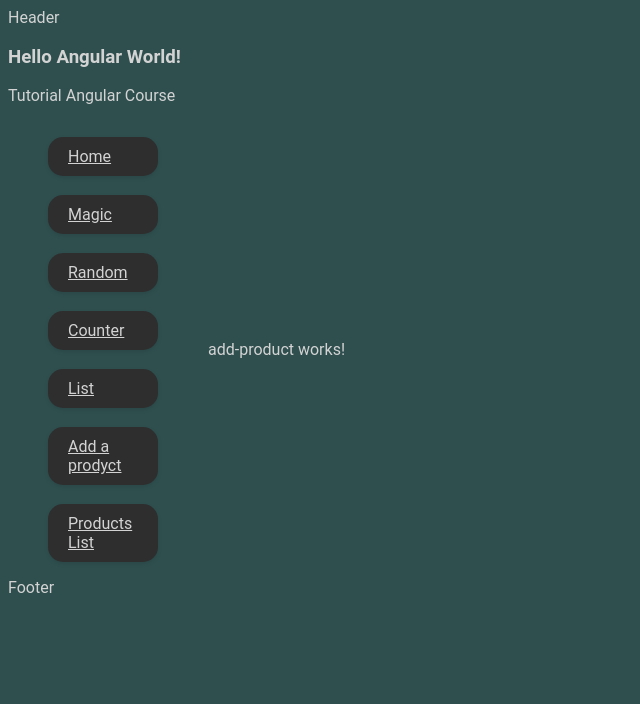
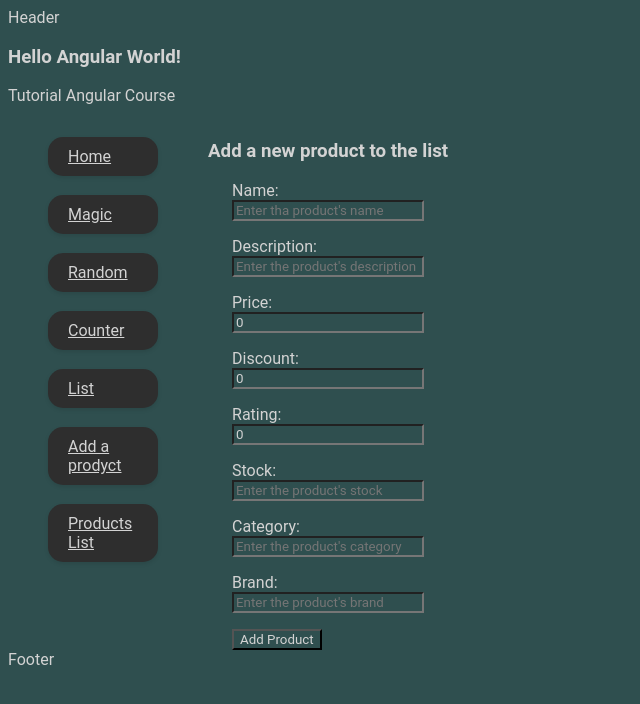
Before and after one commit to rcamarano/curso-angular, an Angular app: page /addProduct in a window 1280 px wide. Shown: the top 704 px of the page, without its empty margins (0-640 px from the left). Built offline with nearby package versions, Linux system fonts and the light colour scheme.

Commit message:
addProduct component created, rendering addProduct form and conecting with api but still sending empty object

```diff
--- a/src/app/components/add-product/add-product.component.css
+++ b/src/app/components/add-product/add-product.component.css
@@ -0,0 +1,10 @@
+.forms {
+    width: 80%;
+    margin: 0 auto;
+}
+
+.form-group {
+    display: flex;
+    flex-direction: column;
+    margin-bottom: 1em;
+}
--- a/src/app/components/add-product/add-product.component.html
+++ b/src/app/components/add-product/add-product.component.html
@@ -1 +1,36 @@
-<p>add-product works!</p>
+<h3>Add a new product to the list</h3>
+<form [formGroup]=" productForm " class="forms" (ngSubmit)="addProduct()">
+    <div class="form-group">
+        <label for="name">Name:</label>
+        <input type="text" placeholder="Enter tha product's name" formControlName="title" required>
+    </div>
+    <div class="form-group">
+        <label for="type">Description:</label>
+        <input type="text" placeholder="Enter the product's description" formControlName="description" required>
+    </div>
+    <div class="form-group">
+        <label for="age">Price:</label>
+        <input type="number" placeholder="Enter the product's price" formControlName="price" required>
+    </div>
+    <div class="form-group">
+        <label for="age">Discount:</label>
+        <input type="number" placeholder="Enter the product's discount percentage" formControlName="discountPercentage" required>
+    </div>
+    <div class="form-group">
+        <label for="age">Rating:</label>
+        <input type="number" placeholder="Enter the product's rating" formControlName="rating" required>
+    </div>
+    <div class="form-group">
+        <label for="age">Stock:</label>
+        <input type="number" placeholder="Enter the product's stock" ormControlName="stock" required>
+    </div>
+    <div class="form-group">
+        <label for="type">Category:</label>
+        <input type="text" placeholder="Enter the product's category" formControlName="category" required>
+    </div>
+    <div class="form-group">
+        <label for="type">Brand:</label>
+        <input type="text" placeholder="Enter the product's brand" formControlName="brand" required>
+    </div>
+    <button type="submit">Add Product</button>
+</form>
--- a/src/app/components/add-product/add-product.component.ts
+++ b/src/app/components/add-product/add-product.component.ts
@@ -1,4 +1,6 @@
 import { Component, OnInit } from '@angular/core';
+import { FormGroup, FormControl, FormBuilder } from '@angular/forms';
+import { ProductListService } from '../../services/product-list.service';
 
 @Component({
   selector: 'app-add-product',
@@ -6,10 +8,41 @@ import { Component, OnInit } from '@angular/core';
   styleUrl: './add-product.component.css'
 })
 export class AddProductComponent implements OnInit {
+  productForm!: FormGroup;
 
-  constructor() { }
+  constructor(private formBuilder: FormBuilder) { }
 
-  ngOnInit() {
+  ngOnInit(): void {
+    this.productForm = this.formBuilder.group({
+      title: '',
+      description: '',
+      price: 0,
+      discountPercentage: 0,
+      rating: 0,
+      stock: 0,
+      brand: '',
+      category: '',
+    });
   }
 
+  async addProduct(): Promise<void> {
+    const product = this.productForm.value;
+    // ... add product to the database
+    fetch('https://dummyjson.com/products/add', {
+      method: 'POST',
+      headers: { 'Content-Type': 'application/json' },
+      body: JSON.stringify({
+        title: '',
+        description: '',
+        price: 0,
+        discountPercentage: 0,
+        rating: 0,
+        stock: 0,
+        brand: '',
+        category: '',
+      })
+    })
+    .then(res => res.json())
+    .then(console.log);
+  }
 }
--- a/src/app/services/product-list.service.ts
+++ b/src/app/services/product-list.service.ts
@@ -1,6 +1,7 @@
 import { Injectable } from '@angular/core';
-import { Observable } from 'rxjs';
-import { HttpClient } from '@angular/common/http';
+import { Observable, of } from 'rxjs';
+import { HttpClient, HttpHeaders } from '@angular/common/http';
+import { catchError } from 'rxjs/operators';
 import { Products } from '../interfaces/Products';
 
 
@@ -18,4 +19,30 @@ export class ProductListService {
     console.log(products);
     return products;
   }
+  handleError<T>(operation = 'operation', result?: T) {
+    return (error: any): Observable<T> => {
+      console.error(error); // log to console instead
+      // Let the app keep running by returning an empty result.
+      return of(result as T);
+    };
+  }
+  // async addProduct(newProduct: Products): Promise<any> {
+  //   return this.http.post<any>(this.apiProductsUrl, newProduct)
+  //     .pipe(
+  //       catchError(error => {
+  //         throw new Error('Erro ao adicionar novo produto: ' + error.message);
+  //       })
+  //     );
+  // }
+  addProduct(product: Products): Observable<Products> {
+    const httpOptions = {
+      headers: new HttpHeaders({
+        'Content-Type': 'application/json'
+      })
+    };
+    return this.http.post<Products>(this.apiProductsUrl, product)
+      .pipe(
+        catchError(this.handleError('addProduct', product))
+      );
 }
+}
```
